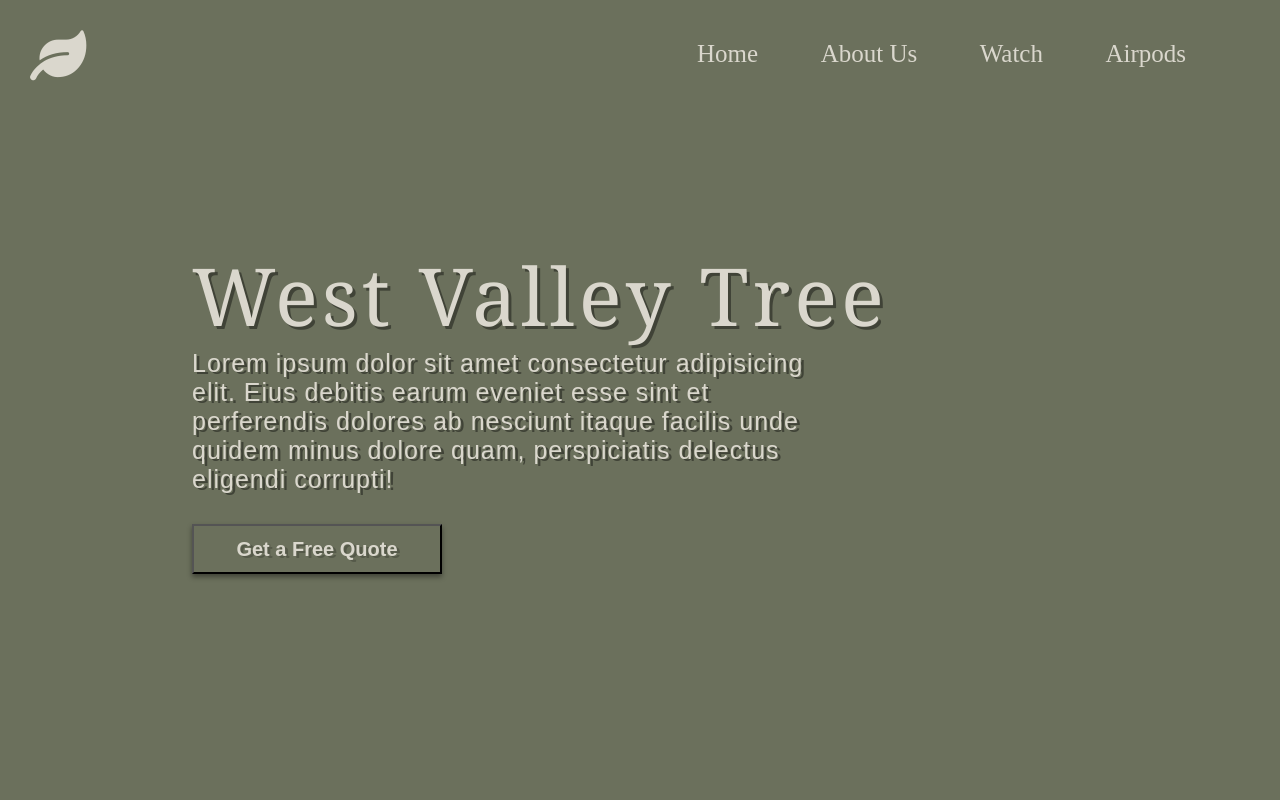
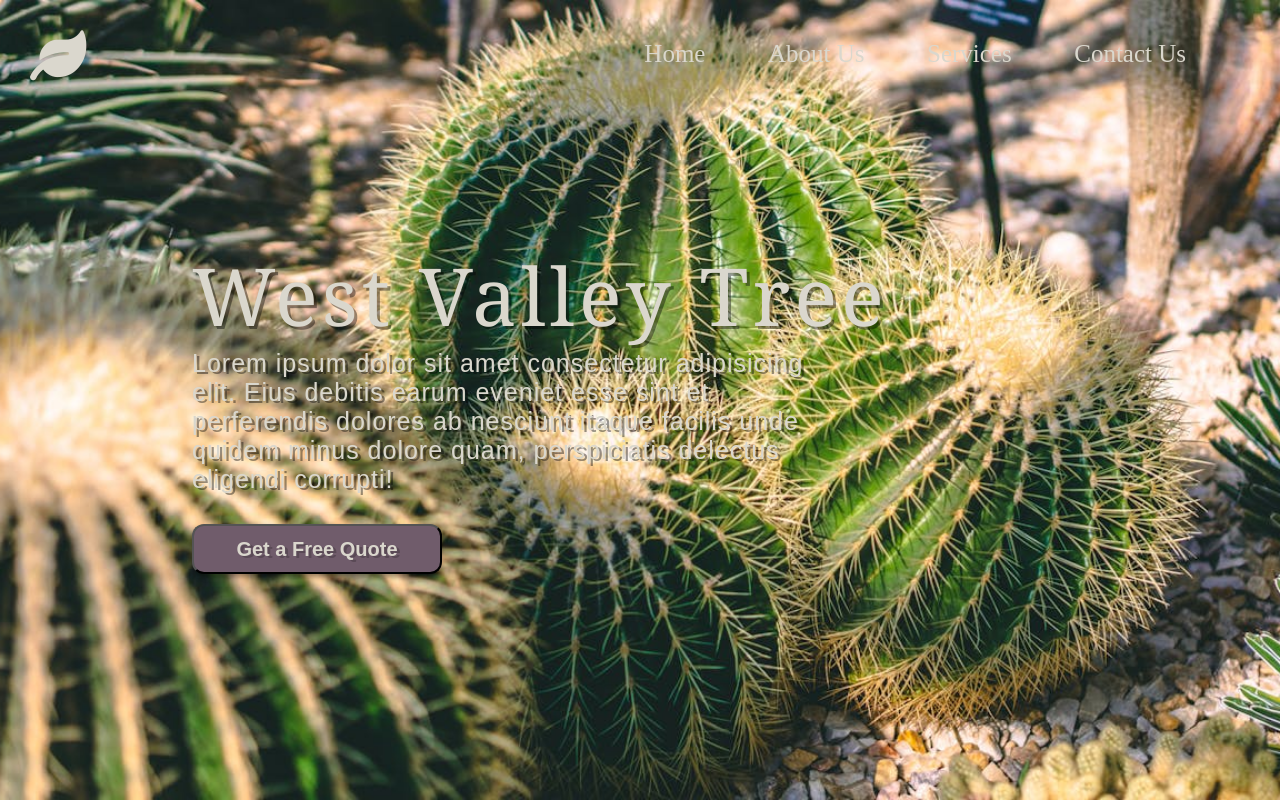
Before and after one commit to DavidMPerich/WestValleyTree, a plain HTML site: page index.html in a window 1280 px wide. Drawn offline with Linux system fonts and the light colour scheme.

Commit message:
fix section 1 background

```diff
--- a/index.html
+++ b/index.html
@@ -24,8 +24,8 @@
              <nav class="navbar">
                 <a href="#" class="navbar-link">Home</a>
                 <a href="#" class="navbar-link">About Us</a>
-                <a href="#" class="navbar-link">Watch</a>
-                <a href="#" class="navbar-link">Airpods</a>
+                <a href="#" class="navbar-link">Services</a>
+                <a href="#" class="navbar-link">Contact Us</a>
              </nav>
             <!-- End of Navbar -->
 
@@ -35,8 +35,10 @@
                 <p>Lorem ipsum dolor sit amet consectetur adipisicing elit. Eius debitis earum eveniet esse sint et perferendis dolores ab nesciunt itaque facilis unde quidem minus dolore quam, perspiciatis delectus eligendi corrupti!</p>
                 <button>Get a Free Quote</button>
             </div>
+            <div class="section-1-bg">
+                <div style="background-image: url(images/bg1.jpg);"></div>
+            </div>
             <!-- End of Banner -->
-            <nav class="navbar"></nav>
         </section>
         <!-- End of Section 1 -->
     </div>
--- a/style.css
+++ b/style.css
@@ -30,7 +30,7 @@ html {
 .section-1 {
     width: 100%;
     height: 100vh;
-    background-color: var(--green);
+    /* background-color: var(--green); */
     /* background-image: url('images/bg1.jpg'); */
     display: flex;
     align-items: center;
@@ -105,18 +105,21 @@ html {
 .section-1-banner button {
     width: 25rem;
     height: 5rem;
-    background-color: var(--green);
-    /* border: none; */
+    border-radius: 1.2rem;
+    background-color: var(--purple);
     font-family: Arial, Helvetica, sans-serif;
     font-weight: 700;
     font-size: 2rem;
-    /* text-transform: uppercase; */
     color: var(--white);
     text-shadow: 0.3rem 0.2rem rgba(0,0,0,0.2);
     box-shadow: 0 0.3rem 0.5rem rgba(0,0,0,0.4);
     cursor: pointer;
     opacity: 0;
     animation: moveBanner 1s 0.9s forwards;
+}
+
+.section-1-banner button:hover {
+    /* Add a trimming effect */
 }
 
 @keyframes moveBanner {
@@ -128,5 +131,23 @@ html {
         opacity: 1;
     }
 }
+
+.section-1-bg {
+    width: 100%;
+    height: 100%;
+    position: absolute;
+    top: 0;
+    left: 0;
+    z-index: -1;
+}
+
+.section-1-bg div {
+    width: 100%;
+    height: 100%;
+    position: absolute;
+    background-size: cover;
+    background-position: center;
+    background-repeat: no-repeat;
+}
 /* End of Banner */
 /* End of Section 1 */
```
